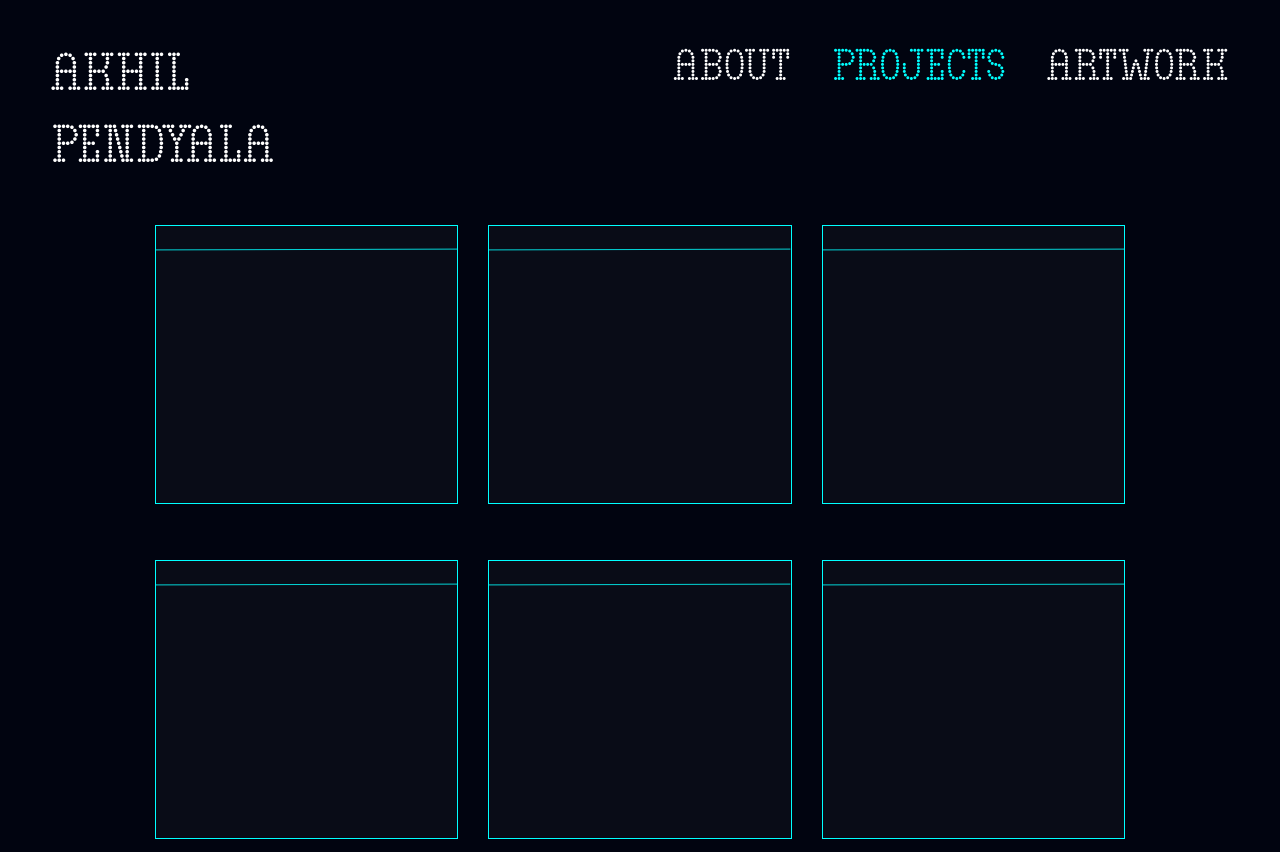
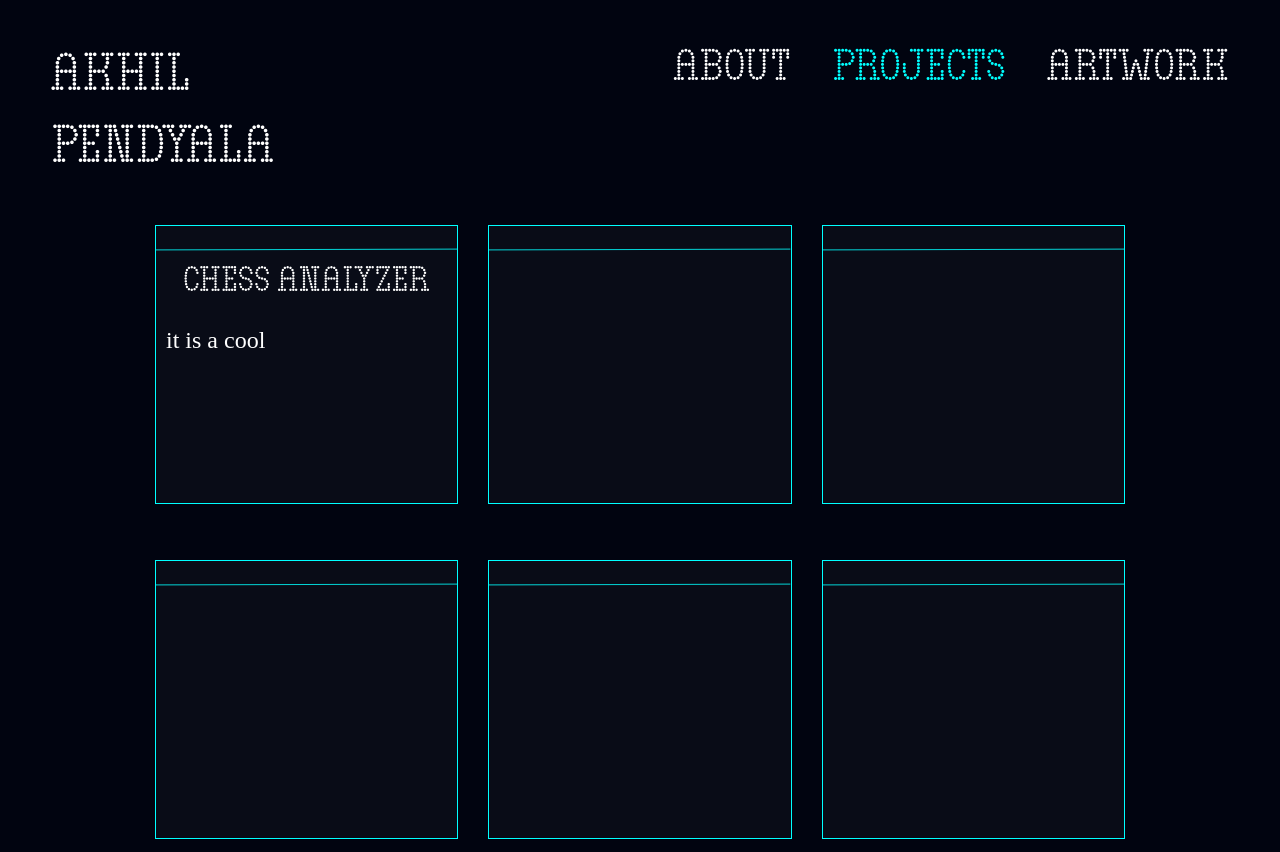
Before and after one commit to ThermalDust095/New-Portfolio, a React (Vite) app: page /projects in a window 1280 px wide. Built offline with nearby package versions, Linux system fonts and the light colour scheme; a web font is replaced by a local one.

Commit message:
pc-version

```diff
--- a/src/components/About.jsx
+++ b/src/components/About.jsx
@@ -51,7 +51,7 @@ export default function About(props) {
       <div id='output-div'>
         <div>
         <h1 onClick={(e) => handleHClick(e)}>{hasClicked ? "Go back" : "Select an option"}</h1>
-          <svg width="36.393vw" height="1" viewBox="0 0 559 1" fill="none" xmlns="http://www.w3.org/2000/svg" id='line'>
+          <svg width="100%" height="1" viewBox="0 0 559 1" fill="none" xmlns="http://www.w3.org/2000/svg" id='line'>
           <line y1="0.5" x2="650" y2="0.5" stroke="#00FFFF"/>
           </svg>
         </div>
--- a/src/components/Projects.jsx
+++ b/src/components/Projects.jsx
@@ -8,7 +8,7 @@ export default function Projects() {
     <div id='project-page'>
       <Navbar page="projects"/>
       <div id='projects-div'>
-        <ProjectElem />
+        <ProjectElem name="Chess Analyzer" desc="it is a cool "/>
         <ProjectElem />
         <ProjectElem />
         <ProjectElem />
```
